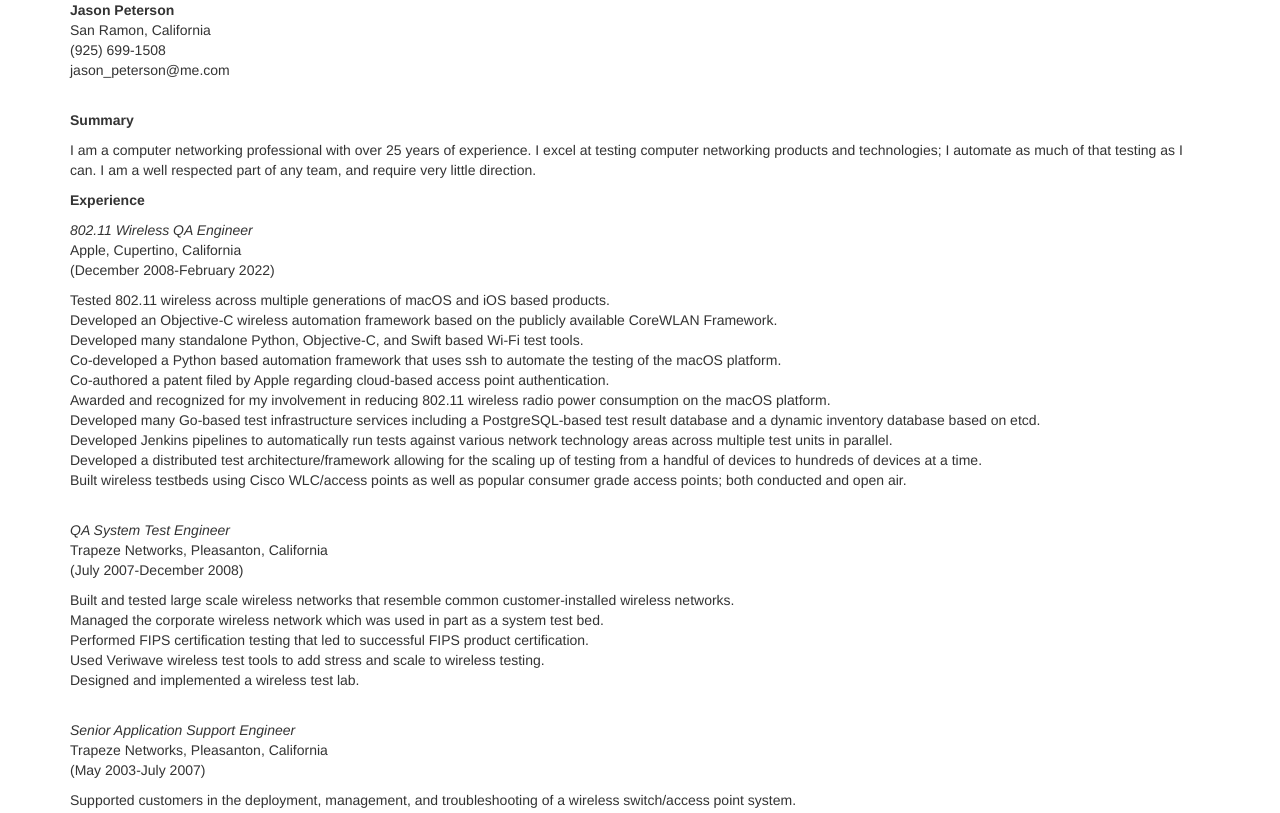
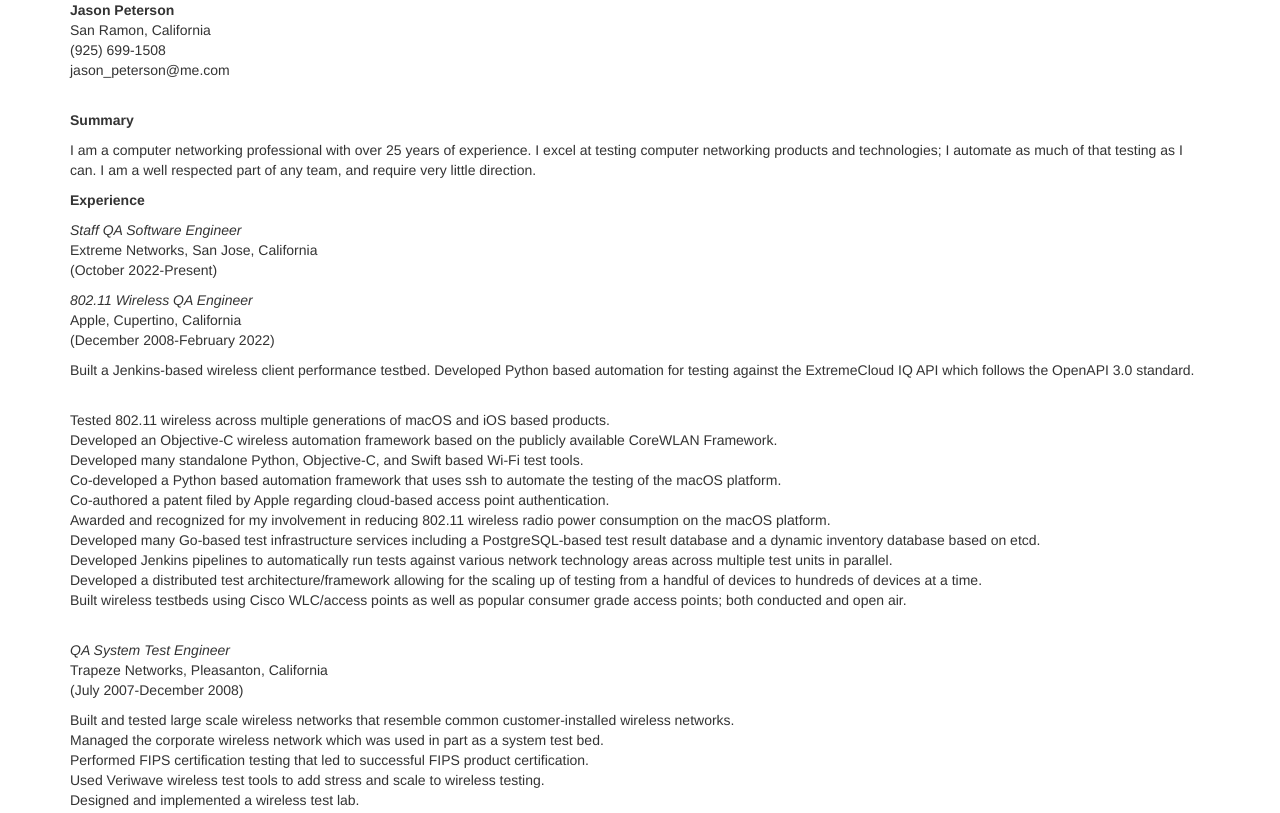
Before and after one commit to condurre/condurre.github.com, a plain HTML site: page resume.html in a window 1280 px wide. Shown: the top 813 px of the page. Drawn offline with nearby package versions, Linux system fonts and the light colour scheme.

Commit message:
add Extreme

```diff
--- a/resume.html
+++ b/resume.html
@@ -34,10 +34,22 @@
             </p>
 
             <p>
+            <i>Staff QA Software Engineer</i><br>
+            Extreme Networks, San Jose, California<br>
+            (October 2022-Present)<br>
+            </p>
+
+            <p>
             <i>802.11 Wireless QA Engineer</i><br>
             Apple, Cupertino, California<br>
             (December 2008-February 2022)<br>
             </p>
+
+            <p>
+            Built a Jenkins-based wireless client performance testbed.
+            Developed Python based automation for testing against the ExtremeCloud IQ API which follows the OpenAPI 3.0 standard.
+            </p>
+            <br>
 
             <p>
             Tested 802.11 wireless across multiple generations of macOS and iOS based products.<br>
```
